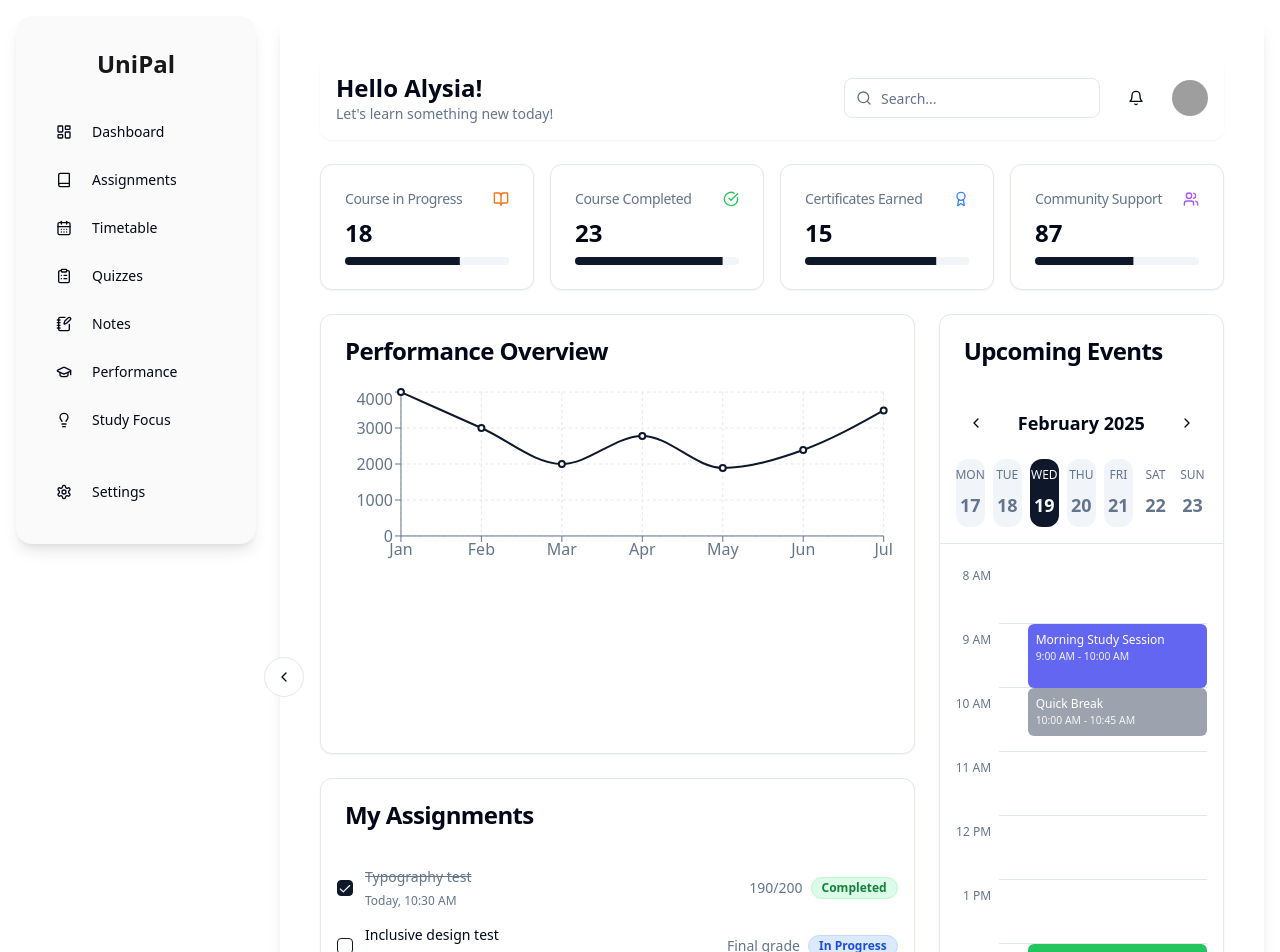
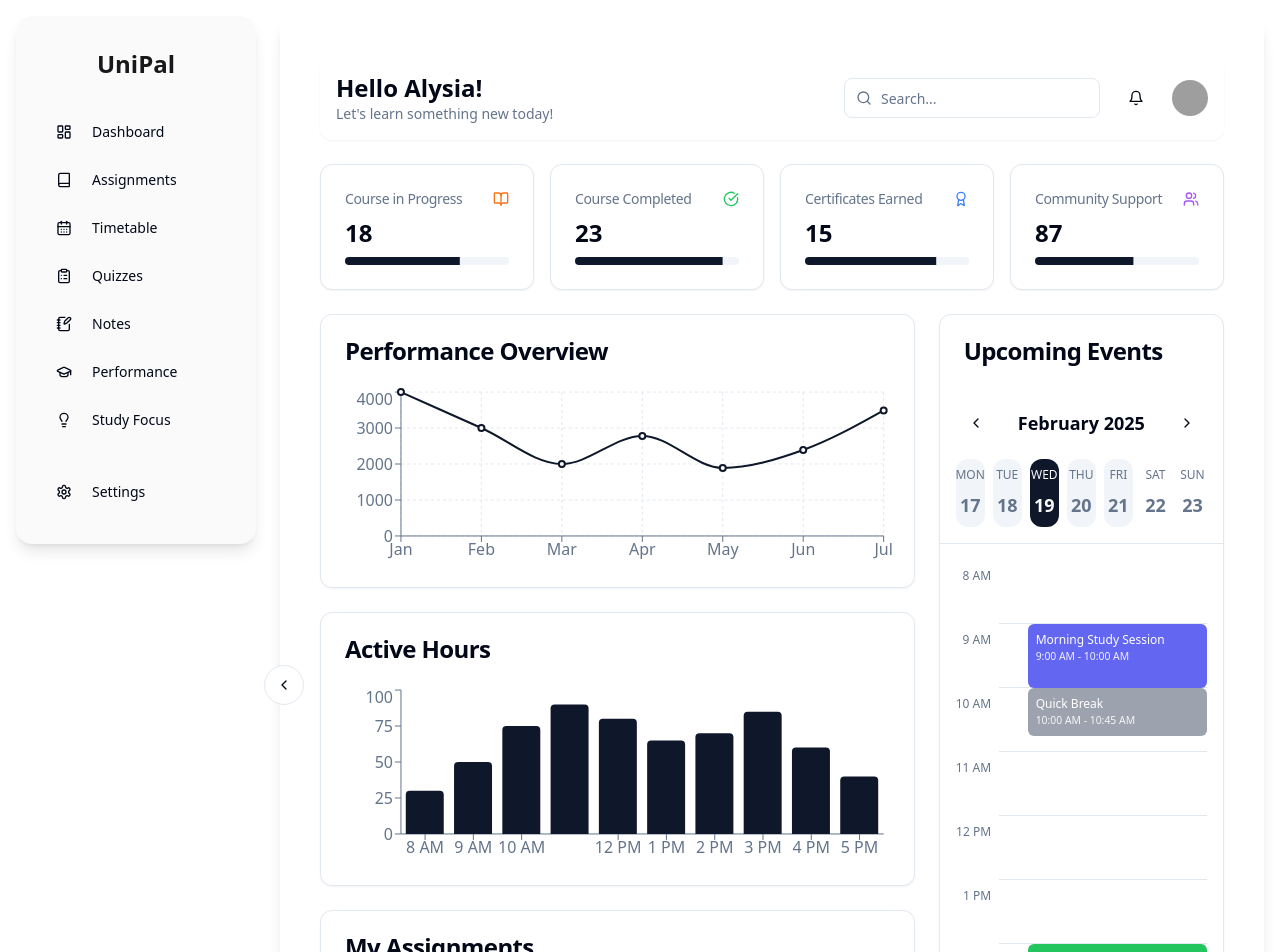
Before and after one commit to meadiljan/Student-AI-Companion, a React (Vite) app: page / in a window 1280 px wide. Shown: the top 952 px of the page. Built offline with nearby package versions, Linux system fonts and the light colour scheme; grey boxes are pictures that could not be loaded.

Commit message:
[dyad] Added an Active Hours Session Histogram to the dashboard. - wrote 2 file(s)

```diff
--- /dev/null
+++ b/src/components/ActiveHoursHistogram.tsx
@@ -0,0 +1,67 @@
+"use client";
+
+import React from "react";
+import { Card, CardContent, CardHeader, CardTitle } from "@/components/ui/card";
+import {
+  BarChart,
+  Bar,
+  XAxis,
+  YAxis,
+  ResponsiveContainer,
+  Tooltip,
+} from "recharts";
+
+const data = [
+  { hour: "8 AM", sessions: 30 },
+  { hour: "9 AM", sessions: 50 },
+  { hour: "10 AM", sessions: 75 },
+  { hour: "11 AM", sessions: 90 },
+  { hour: "12 PM", sessions: 80 },
+  { hour: "1 PM", sessions: 65 },
+  { hour: "2 PM", sessions: 70 },
+  { hour: "3 PM", sessions: 85 },
+  { hour: "4 PM", sessions: 60 },
+  { hour: "5 PM", sessions: 40 },
+];
+
+const ActiveHoursHistogram = () => {
+  return (
+    <Card className="rounded-xl shadow-sm bg-card h-full">
+      <CardHeader>
+        <CardTitle className="text-foreground">Active Hours</CardTitle>
+      </CardHeader>
+      <CardContent className="h-[200px] p-0 pb-4">
+        <ResponsiveContainer width="100%" height="100%">
+          <BarChart
+            data={data}
+            margin={{
+              top: 5,
+              right: 30,
+              left: 20,
+              bottom: 5,
+            }}
+          >
+            <XAxis dataKey="hour" stroke="hsl(var(--muted-foreground))" />
+            <YAxis stroke="hsl(var(--muted-foreground))" />
+            <Tooltip
+              contentStyle={{
+                backgroundColor: "hsl(var(--card))",
+                borderColor: "hsl(var(--border))",
+                borderRadius: "0.5rem",
+              }}
+              labelStyle={{ color: "hsl(var(--foreground))" }}
+              itemStyle={{ color: "hsl(var(--foreground))" }}
+            />
+            <Bar
+              dataKey="sessions"
+              fill="hsl(var(--primary))"
+              radius={[4, 4, 0, 0]} // Top-left, Top-right, Bottom-right, Bottom-left
+            />
+          </BarChart>
+        </ResponsiveContainer>
+      </CardContent>
+    </Card>
+  );
+};
+
+export default ActiveHoursHistogram;
--- a/src/pages/Dashboard.tsx
+++ b/src/pages/Dashboard.tsx
@@ -3,6 +3,7 @@ import OverviewCards from "@/components/OverviewCards";
 import UpcomingEvents from "@/components/UpcomingEvents";
 import PerformanceOverview from "@/components/PerformanceOverview";
 import AssignmentsList from "@/components/AssignmentsList";
+import ActiveHoursHistogram from "@/components/ActiveHoursHistogram"; // Import the new component
 import { MadeWithDyad } from "@/components/made-with-dyad";
 
 const Dashboard = () => {
@@ -13,6 +14,7 @@ const Dashboard = () => {
       <div className="grid gap-6 lg:grid-cols-3 flex-1 mb-6">
         <div className="lg:col-span-2 flex flex-col gap-6">
           <PerformanceOverview />
+          <ActiveHoursHistogram /> {/* Added the new histogram here */}
           <AssignmentsList />
         </div>
         <div className="lg:col-span-1 flex flex-col">
```
